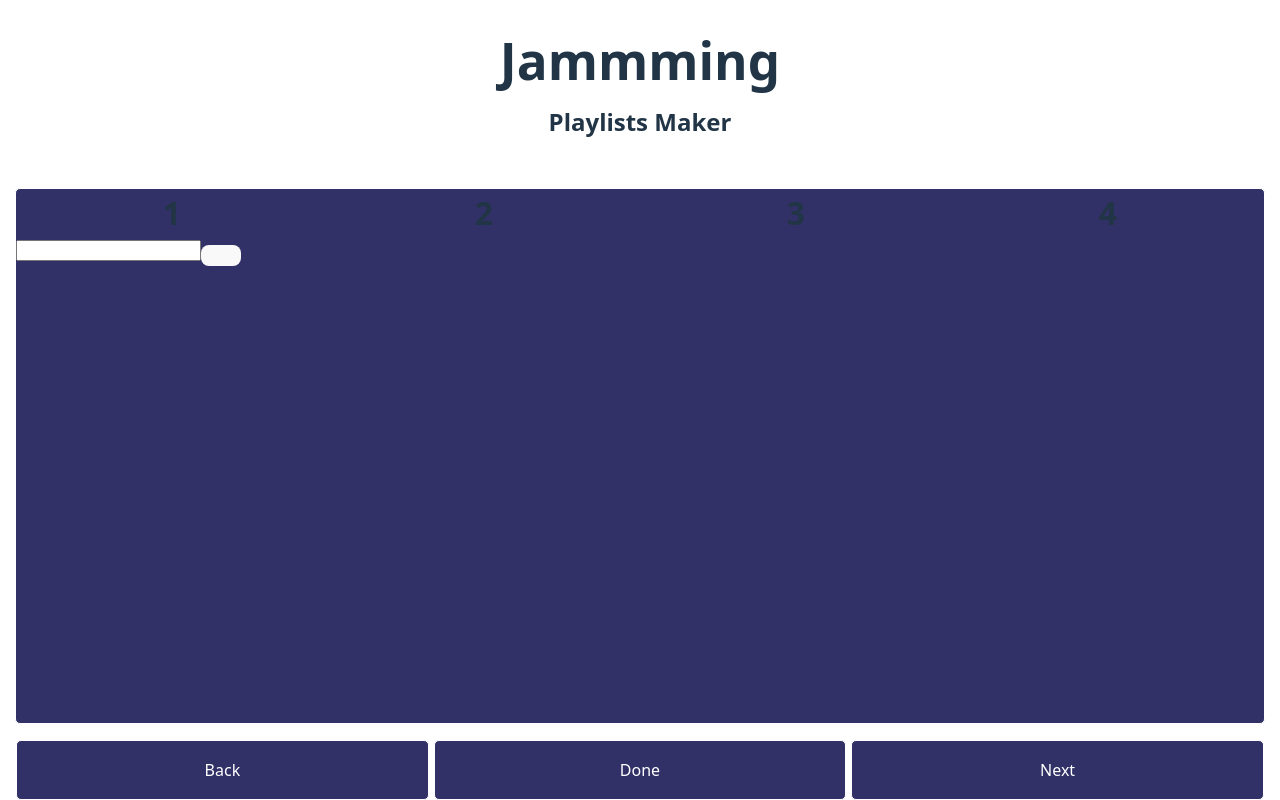
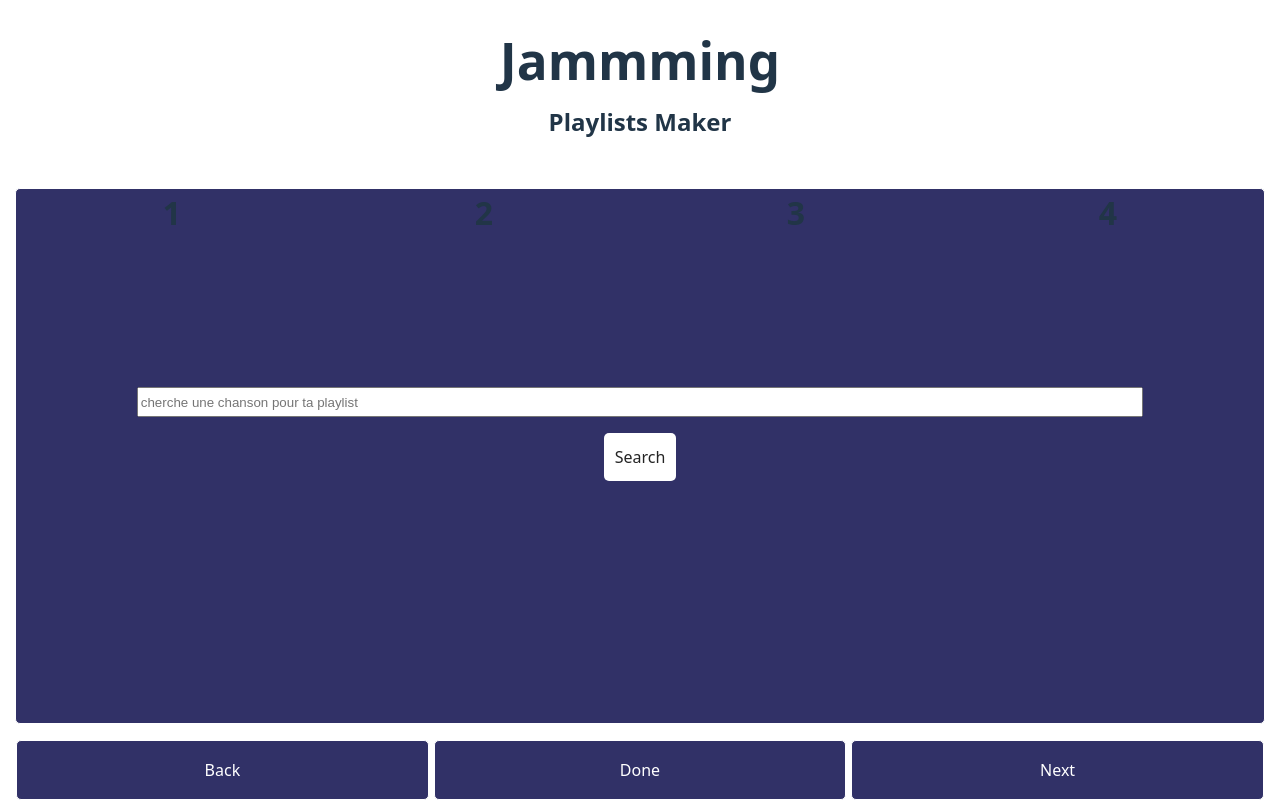
Before and after one commit to rjacqmotte/jammming, a React app: page / in a window 1280 px wide. Built offline with nearby package versions, Linux system fonts and the light colour scheme; the HTML template or start-up script is replaced by a standard one.

Commit message:
finish searchbar

```diff
--- a/src/components/SearchBar/SearchBar.jsx
+++ b/src/components/SearchBar/SearchBar.jsx
@@ -2,10 +2,10 @@ import styles from './SearchBar.module.css'
 
 function SearchBar() {
     return (
-        <div>
-            <form>
-                <input></input>
-                <button></button>
+        <div className={styles.searchBar__container}>
+            <form className={styles.searchBar}>
+                <input placeholder='cherche une chanson pour ta playlist'></input>
+                <button>Search</button>
             </form>
         </div>
     )
--- a/src/components/SearchBar/SearchBar.module.css
+++ b/src/components/SearchBar/SearchBar.module.css
@@ -0,0 +1,25 @@
+.searchBar__container {
+    height: 100%;
+    display: flex;
+    justify-content: center;
+}
+
+.searchBar {
+    width: 100%;
+    margin-top: 150px;
+    display: flex;
+    flex-direction: column;
+    gap: 1rem;
+    align-items: center;
+}
+
+.searchBar input {
+    width: 80%;
+    height: 1.5rem;
+}
+
+.searchBar button {
+    background-color: var(--color-text);
+    color: var(--color-primary);
+    padding: 0.3rem 0.6rem;
+}
--- a/src/index.css
+++ b/src/index.css
@@ -34,15 +34,17 @@ h1 {
 }
 
 button {
-  border-radius: 8px;
+  border-radius: var(--border-radius);
   border: 1px solid transparent;
-  padding: 0.6em 1.2em;
   font-size: 1em;
   font-weight: 500;
   font-family: inherit;
-  background-color: #1a1a1a;
+  background-color: var(--color-primary);
   cursor: pointer;
   transition: border-color 0.25s;
+  min-width: 48px;
+  min-height: 48px;
+
 }
 button:hover {
   border-color: #646cff;
--- a/src/variables.css
+++ b/src/variables.css
@@ -3,7 +3,7 @@
 
     --color-text: white;
 
-    --color-primary: black;
+    --color-primary: #242424;
     --color-secondary: rgb(49, 49, 103);
     --color-tertary: rgb(93, 47, 47);
     --color-quartary: rgb(43, 78, 43);
```
